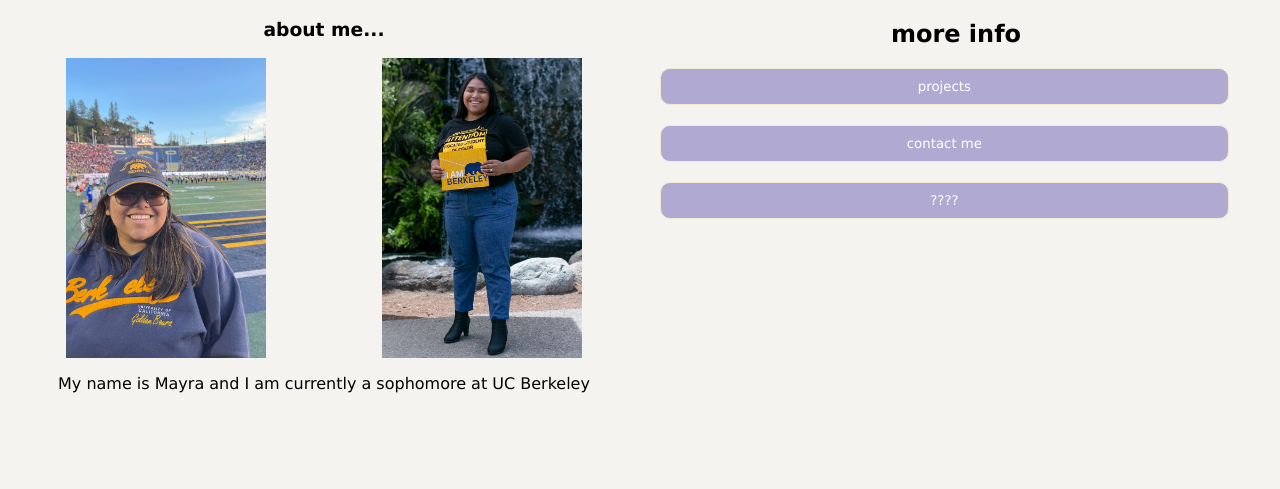
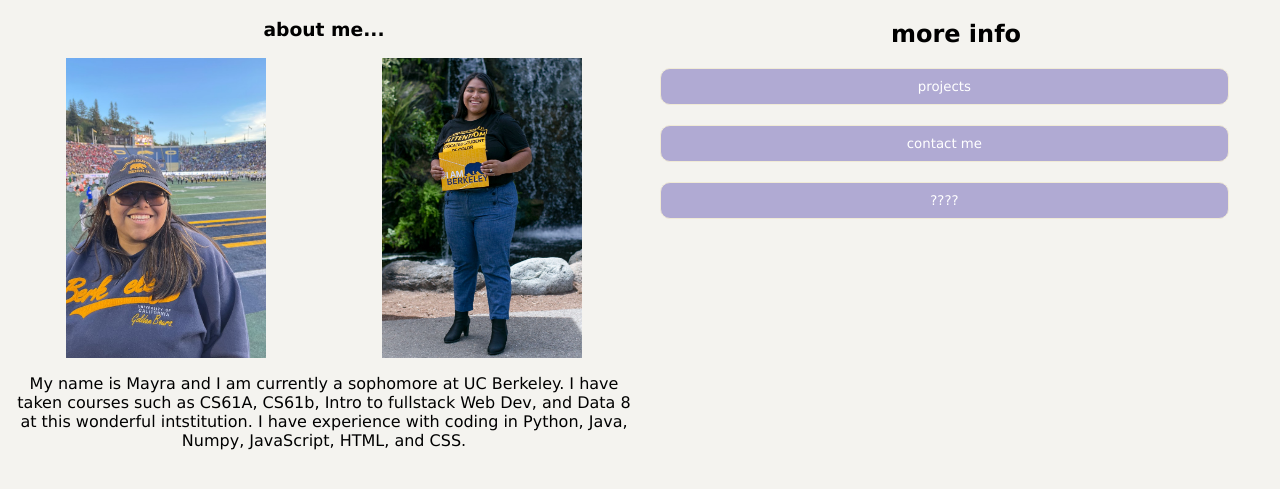
Before and after one commit to fullstack-decal-sp23/project1-mayragg, a plain HTML site: page index.html in a window 1280 px wide. Shown: the part 81-570 px from the top of the page. Drawn offline with Linux system fonts and the light colour scheme.

Commit message:
final edit

```diff
--- a/index.html
+++ b/index.html
@@ -17,7 +17,9 @@
             <img src="Mayra1OMG8.jpeg" alt="Mayra holding berkleey sign" >
         </div>
 
-        <p>My name is Mayra and I am currently a sophomore at UC Berkeley</p>
+        <p>My name is Mayra and I am currently a sophomore at UC Berkeley. I have taken courses such
+            as CS61A, CS61b, Intro to fullstack Web Dev, and Data 8 at this wonderful intstitution. I have experience
+            with coding in Python, Java, Numpy, JavaScript, HTML, and CSS. </p>
         </div>
         <!-- end div??? -->
 
```
